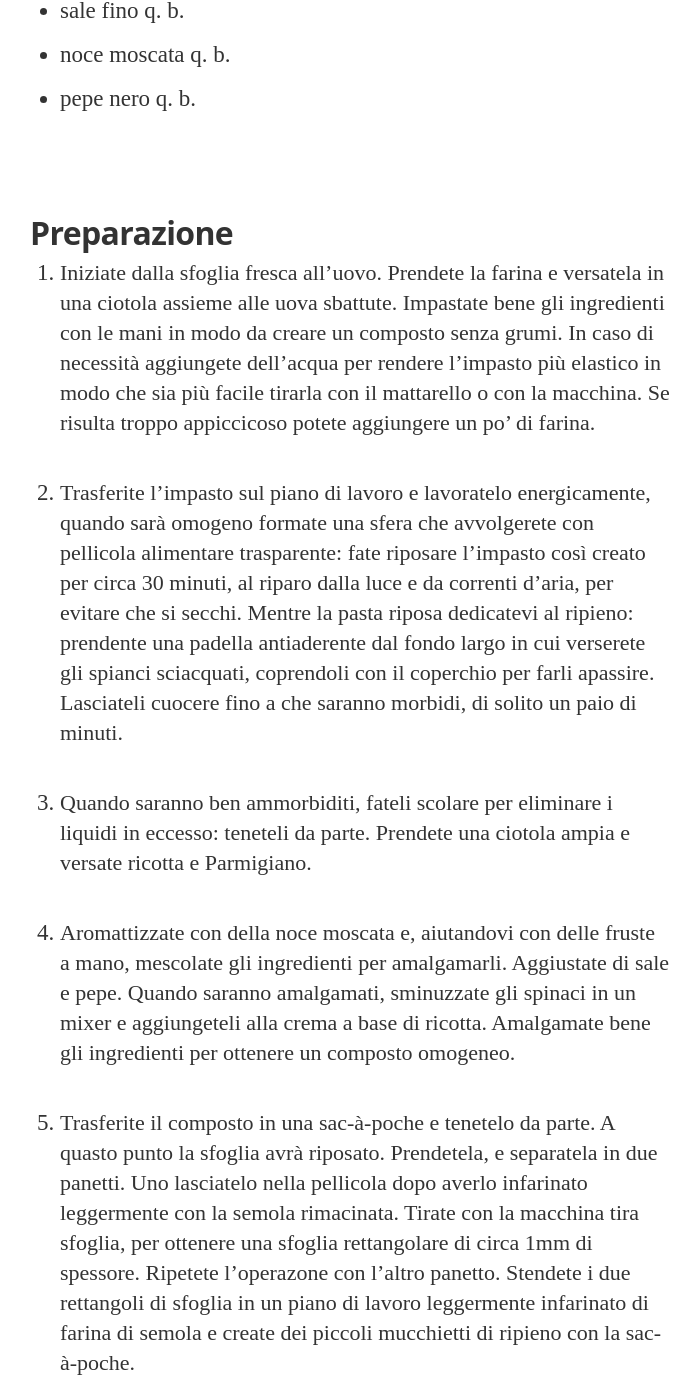
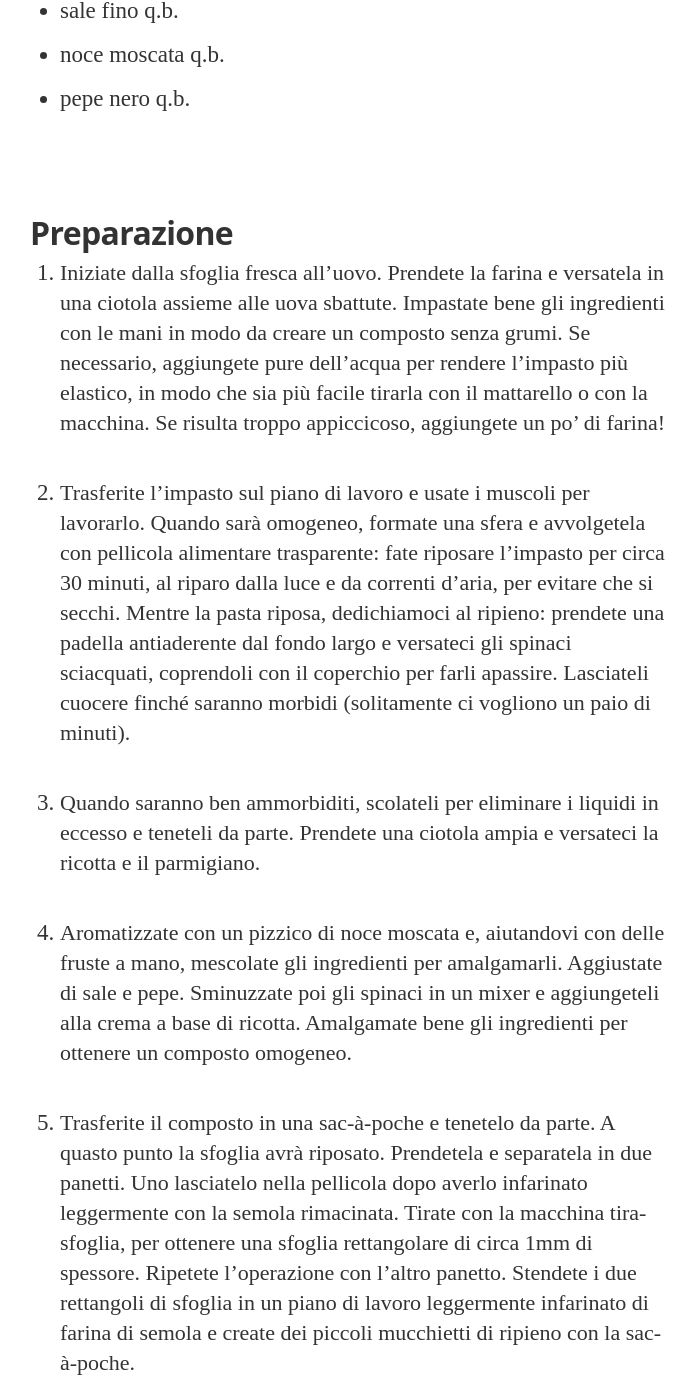
Before and after one commit to TwoBeautifulGeeks/osteria_nascosta, a Jekyll site: the page built from _posts/2019-03-22-ravioli-ricotta-e-spinaci.markdown, in a window 1280 px wide and 1400 px high, scrolled down 1765 px. Shown: the whole window, without its empty margins (290-990 px from the left). Built offline with Jekyll 4.4.1, drawn with Linux system fonts in a browser that asks for light colours; nearby versions of some CDN libraries; some web fonts are replaced; some of the changed text lies outside the part shown.

Commit message:
Update 2019-03-22-ravioli-ricotta-e-spinaci.markdown

```diff
--- a/_posts/2019-03-22-ravioli-ricotta-e-spinaci.markdown
+++ b/_posts/2019-03-22-ravioli-ricotta-e-spinaci.markdown
@@ -7,43 +7,43 @@
 image: /assets/article_images/ravioli-ricotta-spinaci.jpg
 ---
 Uno dei primi piatti di pasta fresca ripiena all'uovo per eccellenza.
-I ravioli ricotta e spinaci con il condimento a base di burro, salvia e parmigiano sono infatti uno dei piatti preferiti per le feste.
-Una ricetta di media difficoltà che si può preparare a casa seguendo passo passo le indicazioni che vi forniamo.
+I ravioli ricotta e spinaci con un semplice condimento a base di burro, salvia e parmigiano sono uno dei piatti preferiti per le feste.
+Una ricetta non troppo difficile che si può preparare tranquillamente a casa, seguendo passo passo le indicazioni che ti fornisco!
 
 # Ingredienti
 
 ## Per 24 ravioli
 
-* 250 g di Farina
+* 250 g di farina
 * Semola per spolverizzare q.b.
 * 2 uova
 * 1 tuorlo
 
 ## Per il ripieno
 
-* 250 g di Spinaci
+* 250 g di spinaci
 * 50 g Parmigiano Reggiano DOP
 * 125 g ricotta vaccina
-* sale fino q. b.
-* noce moscata q. b.
-* pepe nero q. b.
+* sale fino q.b.
+* noce moscata q.b.
+* pepe nero q.b.
 
 ## Preparazione
 
-1. Iniziate dalla sfoglia fresca all'uovo. Prendete la farina e versatela in una ciotola assieme alle uova sbattute. Impastate bene gli ingredienti con le mani in modo da creare un composto senza grumi. In caso di necessità aggiungete dell'acqua per rendere l'impasto più elastico in modo che sia più facile tirarla con il mattarello o con la macchina. Se risulta troppo appiccicoso potete aggiungere un po' di farina.
+1. Iniziate dalla sfoglia fresca all'uovo. Prendete la farina e versatela in una ciotola assieme alle uova sbattute. Impastate bene gli ingredienti con le mani in modo da creare un composto senza grumi. Se necessario, aggiungete pure dell'acqua per rendere l'impasto più elastico, in modo che sia più facile tirarla con il mattarello o con la macchina. Se risulta troppo appiccicoso, aggiungete un po' di farina!
 
 
-2. Trasferite l'impasto sul piano di lavoro e lavoratelo energicamente, quando sarà omogeno formate una sfera che avvolgerete con pellicola alimentare trasparente: fate riposare l'impasto così creato per circa 30 minuti, al riparo dalla luce e da correnti d'aria, per evitare che si secchi.
-Mentre la pasta riposa dedicatevi al ripieno: prendente una padella antiaderente dal fondo largo in cui verserete gli spianci sciacquati, coprendoli con il coperchio per farli apassire. Lasciateli cuocere fino a che saranno morbidi, di solito un paio di minuti.
+2. Trasferite l'impasto sul piano di lavoro e usate i muscoli per lavorarlo. Quando sarà omogeneo, formate una sfera e avvolgetela con pellicola alimentare trasparente: fate riposare l'impasto per circa 30 minuti, al riparo dalla luce e da correnti d'aria, per evitare che si secchi.
+Mentre la pasta riposa, dedichiamoci al ripieno: prendete una padella antiaderente dal fondo largo e versateci gli spinaci sciacquati, coprendoli con il coperchio per farli apassire. Lasciateli cuocere finché saranno morbidi (solitamente ci vogliono un paio di minuti).
 
-3. Quando saranno ben ammorbiditi, fateli scolare per eliminare i liquidi in eccesso: teneteli da parte. Prendete una ciotola ampia e versate ricotta e Parmigiano.
+3. Quando saranno ben ammorbiditi, scolateli per eliminare i liquidi in eccesso e teneteli da parte. Prendete una ciotola ampia e versateci la ricotta e il parmigiano.
 
-4. Aromattizzate con della noce moscata e, aiutandovi con delle fruste a mano, mescolate gli ingredienti per amalgamarli. Aggiustate di sale e pepe. Quando saranno amalgamati, sminuzzate gli spinaci in un mixer e aggiungeteli alla crema a base di ricotta. Amalgamate bene gli ingredienti per ottenere un composto omogeneo.
+4. Aromatizzate con un pizzico di noce moscata e, aiutandovi con delle fruste a mano, mescolate gli ingredienti per amalgamarli. Aggiustate di sale e pepe. Sminuzzate poi gli spinaci in un mixer e aggiungeteli alla crema a base di ricotta. Amalgamate bene gli ingredienti per ottenere un composto omogeneo.
 
-5. Trasferite il composto in una sac-à-poche e tenetelo da parte. A quasto punto la sfoglia avrà riposato. Prendetela, e separatela in due panetti. Uno lasciatelo nella pellicola dopo averlo infarinato leggermente con la semola rimacinata. Tirate con la macchina tira sfoglia, per ottenere una sfoglia rettangolare di circa 1mm di spessore. Ripetete l'operazone con l'altro panetto. Stendete i due rettangoli di sfoglia in un piano di lavoro leggermente infarinato di farina di semola e create dei piccoli mucchietti di ripieno con la sac-à-poche.
+5. Trasferite il composto in una sac-à-poche e tenetelo da parte. A quasto punto la sfoglia avrà riposato. Prendetela e separatela in due panetti. Uno lasciatelo nella pellicola dopo averlo infarinato leggermente con la semola rimacinata. Tirate con la macchina tira-sfoglia, per ottenere una sfoglia rettangolare di circa 1mm di spessore. Ripetete l'operazione con l'altro panetto. Stendete i due rettangoli di sfoglia in un piano di lavoro leggermente infarinato di farina di semola e create dei piccoli mucchietti di ripieno con la sac-à-poche.
 
-6. Disponeteli a circa 3 cm di distanza gli uni dagli altri, spruzzando dell'acqua ai bordi della sfoglia in modo tale che, quando stenderete la seconda sfoglia sopra di essa, questa rimanga più facilmente attaccata. Abbiate cura di far uscire l'aria fra un raviolo e l'altro in modo che non si rompano in fase di cottura.
+6. Disponeteli a circa 3 cm di distanza gli uni dagli altri, spruzzando dell'acqua ai bordi della sfoglia in modo tale che, quando stenderete la seconda sfoglia sopra di essa, questa rimanga più facilmente attaccata. Ricordatevi di far uscire l'aria fra un raviolo e l'altro in modo che non si rompano in fase di cottura.
 
-7. Quando adagiate la seconda sfoglia fate combaciare i bordi con la prima. Poi con una rotella tagliapasta dentellata ricavate i ravioli delle dimensioni di 4 x 4 cm: otterrete circa 24 ravioli che disporrete su un vassoio infarinato.
+7. Quando adagiate la seconda sfoglia, fate combaciare i bordi con la prima. Poi con una rotella tagliapasta dentellata ricavate i ravioli delle dimensioni di 4 x 4 cm: otterrete circa 24 ravioli che disporrete su un vassoio infarinato.
 
 8. Potete cuocerli in abbondante acqua bollente e condirli a vostro piacimento.
```
